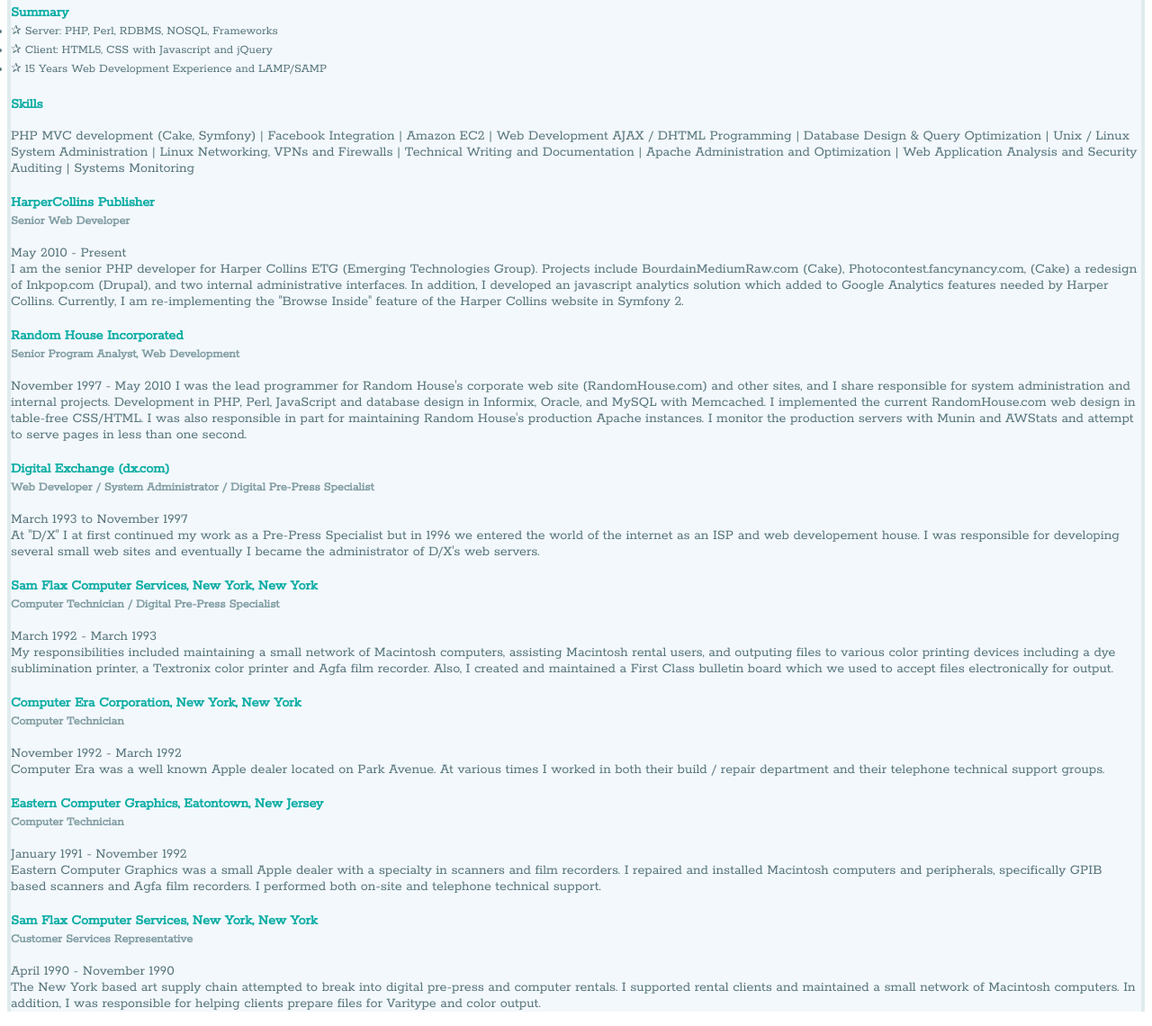
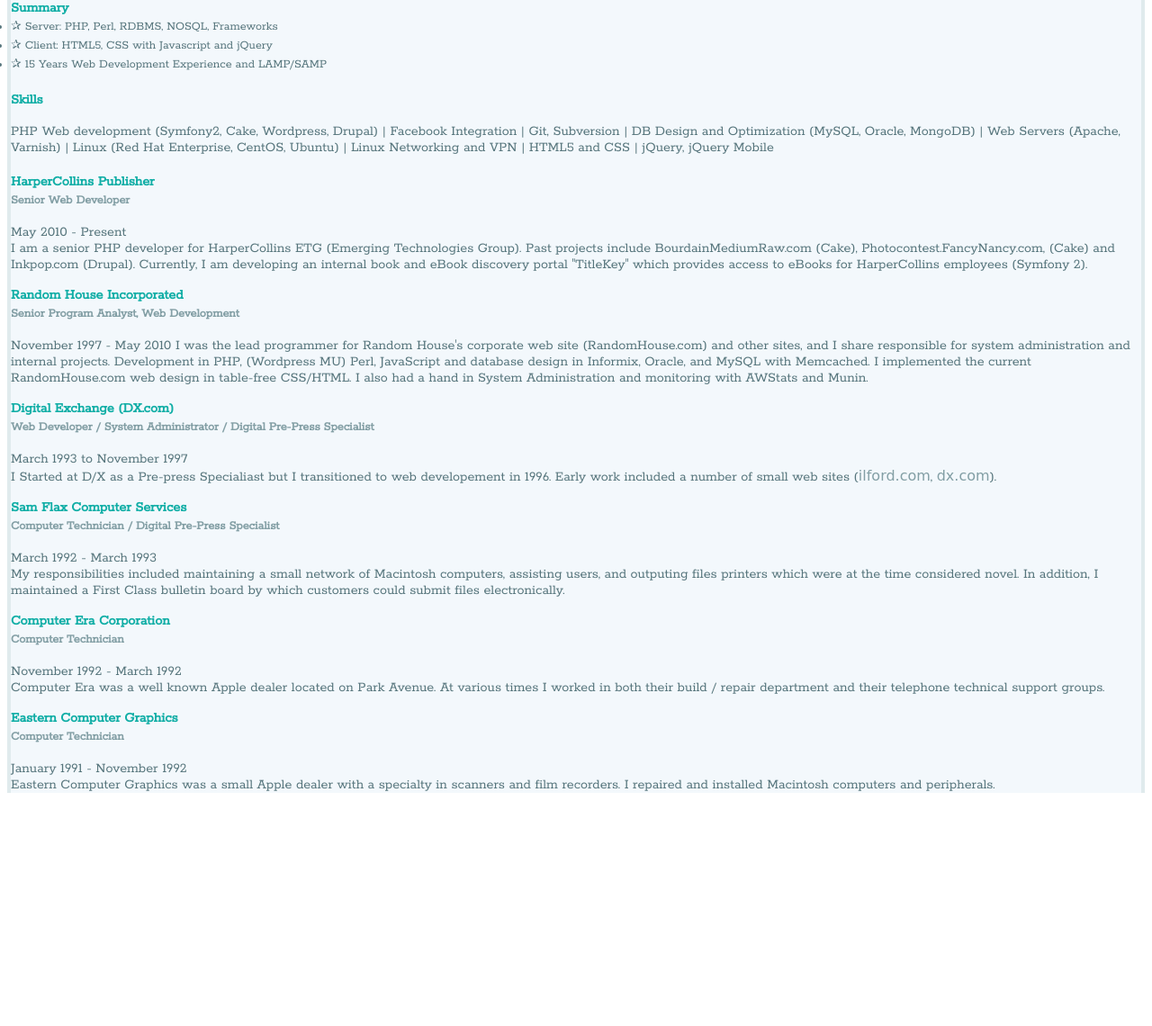
Before and after one commit to scott-r-lindsey/resume, a plain HTML site: page www/index.html in a window 1280 px wide. Shown: the part 507-1647 px from the top of the page at 90% size. After the commit the page ends 1418 px from the top, so only its background shows below. Drawn offline with nearby package versions, Linux system fonts and the light colour scheme; a web font is replaced by a local one.

Commit message:
fixed text fixes #5

```diff
--- a/www/css/layout.css
+++ b/www/css/layout.css
@@ -89,6 +89,9 @@
 .contentwrap .qrbox{
     text-align:right;
 }
+.contentwrap a{
+    color: rgb(131, 159, 165);
+}
 .contentwrap .qrbox img, .contentwrap .qrbox div{
     font-height:20px;
     margin-left:20px;
--- a/www/index.html
+++ b/www/index.html
@@ -50,7 +50,7 @@
             </div>
         </div>
 
-        <div class="contentwrap">
+        <div class="contentwrap" style="padding-top:40px;">
             <div class="container">
                 <div class="clearfix content">
                     <div class="three column alpha offset-by-one">
@@ -73,7 +73,7 @@
                 </div>
 
                 <div class="clearfix content">
-                    <div class="nine column alpha offset-by-one" style="margin-top:50px">
+                    <div class="nine column alpha offset-by-one" style="margin-top:20px">
                         <h4>Summary</h4>
                         <ul>
                             <li>Server: PHP, Perl, RDBMS, NOSQL, Frameworks</li>
@@ -87,11 +87,10 @@
                     <div class="nine column alpha offset-by-one" style="margin-top:20px">
                         <h4>Skills</h4>
                         <p>
-                            PHP MVC development (Cake, Symfony) | Facebook Integration | Amazon EC2 |
-                            Web Development AJAX / DHTML Programming | Database Design &amp; Query Optimization |
-                            Unix / Linux System Administration | Linux Networking, VPNs and Firewalls |
-                            Technical Writing and Documentation | Apache Administration and Optimization |
-                            Web Application Analysis and Security Auditing | Systems Monitoring
+                            PHP Web development (Symfony2, Cake, Wordpress, Drupal) | Facebook Integration | Git, Subversion |
+                            DB Design and Optimization (MySQL, Oracle, MongoDB) | Web Servers (Apache, Varnish) |
+                            Linux (Red Hat Enterprise, CentOS, Ubuntu) | Linux Networking and VPN | HTML5 and CSS |
+                            jQuery, jQuery Mobile
                         </p>
                     </div>
                 </div>
@@ -102,50 +101,51 @@
                         <h5>Senior Web Developer</h5>
                         <p>
                             May 2010 - Present<br />
-                            I am the senior PHP developer for Harper Collins ETG (Emerging Technologies Group). Projects include BourdainMediumRaw.com (Cake), Photocontest.fancynancy.com, (Cake) a redesign of Inkpop.com (Drupal), and two internal administrative interfaces. In addition, I developed an javascript analytics solution which added to Google Analytics features needed by Harper Collins. Currently, I am re-implementing the "Browse Inside" feature of the Harper Collins website in Symfony 2.
+                            I am a senior PHP developer for HarperCollins ETG (Emerging Technologies Group).
+                            Past projects include BourdainMediumRaw.com (Cake), Photocontest.FancyNancy.com, (Cake)
+                            and Inkpop.com (Drupal).  Currently, I am developing an internal book and eBook discovery
+                            portal "TitleKey" which provides access to eBooks for HarperCollins employees (Symfony 2).
                         </p>
                     </div>
                 </div>
 
                 <div class="clearfix content">
-                    <div class="nine column alpha offset-by-one" style="margin-top:20px">
+                    <div class="nine column alpha offset-by-one" style="margin-top:0px">
                         <h4>Random House Incorporated</h4>
                         <h5>Senior Program Analyst, Web Development</h5>
                         <p>
                             November 1997 - May 2010
-                            I was the lead programmer for Random House's corporate web site (RandomHouse.com) and other sites, and I share responsible for system administration and internal projects. Development in PHP, Perl, JavaScript and database design in Informix, Oracle, and MySQL with Memcached. I implemented the current RandomHouse.com web design in table-free CSS/HTML.
-
-I was also responsible in part for maintaining Random House's production Apache instances. I monitor the production servers with Munin and AWStats and attempt to serve pages in less than one second.
+                            I was the lead programmer for Random House's corporate web site (RandomHouse.com) and other sites, and I share responsible for system administration and internal projects. Development in PHP, (Wordpress MU) Perl, JavaScript and database design in Informix, Oracle, and MySQL with Memcached. I implemented the current RandomHouse.com web design in table-free CSS/HTML.  I also had a hand in System Administration and monitoring with AWStats and Munin.
                         </p>
                     </div>
                 </div>
 
 
                 <div class="clearfix content">
-                    <div class="nine column alpha offset-by-one" style="margin-top:20px">
-                        <h4>Digital Exchange (dx.com)</h4>
+                    <div class="nine column alpha offset-by-one" style="margin-top:0px">
+                        <h4>Digital Exchange (DX.com)</h4>
                         <h5>Web Developer / System Administrator / Digital Pre-Press Specialist</h5>
                         <p>
                             March 1993 to November 1997 <br />
-                            At "D/X" I at first continued my work as a Pre-Press Specialist but in 1996 we entered the world of the internet as an ISP and web developement house. I was responsible for developing several small web sites and eventually I became the administrator of D/X's web servers.
+                            I Started at D/X as a Pre-press Specialiast but I transitioned to web developement in 1996.  Early work included a number of small web sites (<a href="http://web.archive.org/web/19980214235902/http://www.ilford.com/">ilford.com</a>, <a href="http://web.archive.org/web/19971221233844/http://www.dx.com/">dx.com</a>).
                         </p>
                     </div>
                 </div>
 
                 <div class="clearfix content">
-                    <div class="nine column alpha offset-by-one" style="margin-top:20px">
-                        <h4>Sam Flax Computer Services, New York, New York</h4>
+                    <div class="nine column alpha offset-by-one" style="margin-top:0px">
+                        <h4>Sam Flax Computer Services</h4>
                         <h5>Computer Technician / Digital Pre-Press Specialist </h5>
                         <p>
                             March 1992 - March 1993<br />
-                            My responsibilities included maintaining a small network of Macintosh computers, assisting Macintosh rental users, and outputing files to various color printing devices including a dye sublimination printer, a Textronix color printer and Agfa film recorder. Also, I created and maintained a First Class bulletin board which we used to accept files electronically for output.
+                            My responsibilities included maintaining a small network of Macintosh computers, assisting users, and outputing files printers which were at the time considered novel.  In addition, I maintained a First Class bulletin board by which customers could submit files electronically.
                         </p>
                     </div>
                 </div>
 
                 <div class="clearfix content">
-                    <div class="nine column alpha offset-by-one" style="margin-top:20px">
-                        <h4>Computer Era Corporation, New York, New York</h4>
+                    <div class="nine column alpha offset-by-one" style="margin-top:0px">
+                        <h4>Computer Era Corporation</h4>
                         <h5>Computer Technician </h5>
                         <p>
                             November 1992 - March 1992<br />
@@ -155,23 +155,12 @@
                 </div>
 
                 <div class="clearfix content">
-                    <div class="nine column alpha offset-by-one" style="margin-top:20px">
-                        <h4>Eastern Computer Graphics, Eatontown, New Jersey</h4>
+                    <div class="nine column alpha offset-by-one" style="margin-top:0px; margin-bottom:30px;">
+                        <h4>Eastern Computer Graphics</h4>
                         <h5>Computer Technician </h5>
                         <p>
                             January 1991 - November 1992<br />
-                            Eastern Computer Graphics was a small Apple dealer with a specialty in scanners and film recorders. I repaired and installed Macintosh computers and peripherals, specifically GPIB based scanners and Agfa film recorders. I performed both on-site and telephone technical support.
-                        </p>
-                    </div>
-                </div>
-
-                <div class="clearfix content">
-                    <div class="nine column alpha offset-by-one" style="margin-top:20px">
-                        <h4>Sam Flax Computer Services, New York, New York</h4>
-                        <h5>Customer Services Representative </h5>
-                        <p>
-                            April 1990 - November 1990<br />
-                            The New York based art supply chain attempted to break into digital pre-press and computer rentals. I supported rental clients and maintained a small network of Macintosh computers. In addition, I was responsible for helping clients prepare files for Varitype and color output.
+                            Eastern Computer Graphics was a small Apple dealer with a specialty in scanners and film recorders. I repaired and installed Macintosh computers and peripherals.
                         </p>
                     </div>
                 </div>
```
Also changed, not shown: www/img/qr.png.
